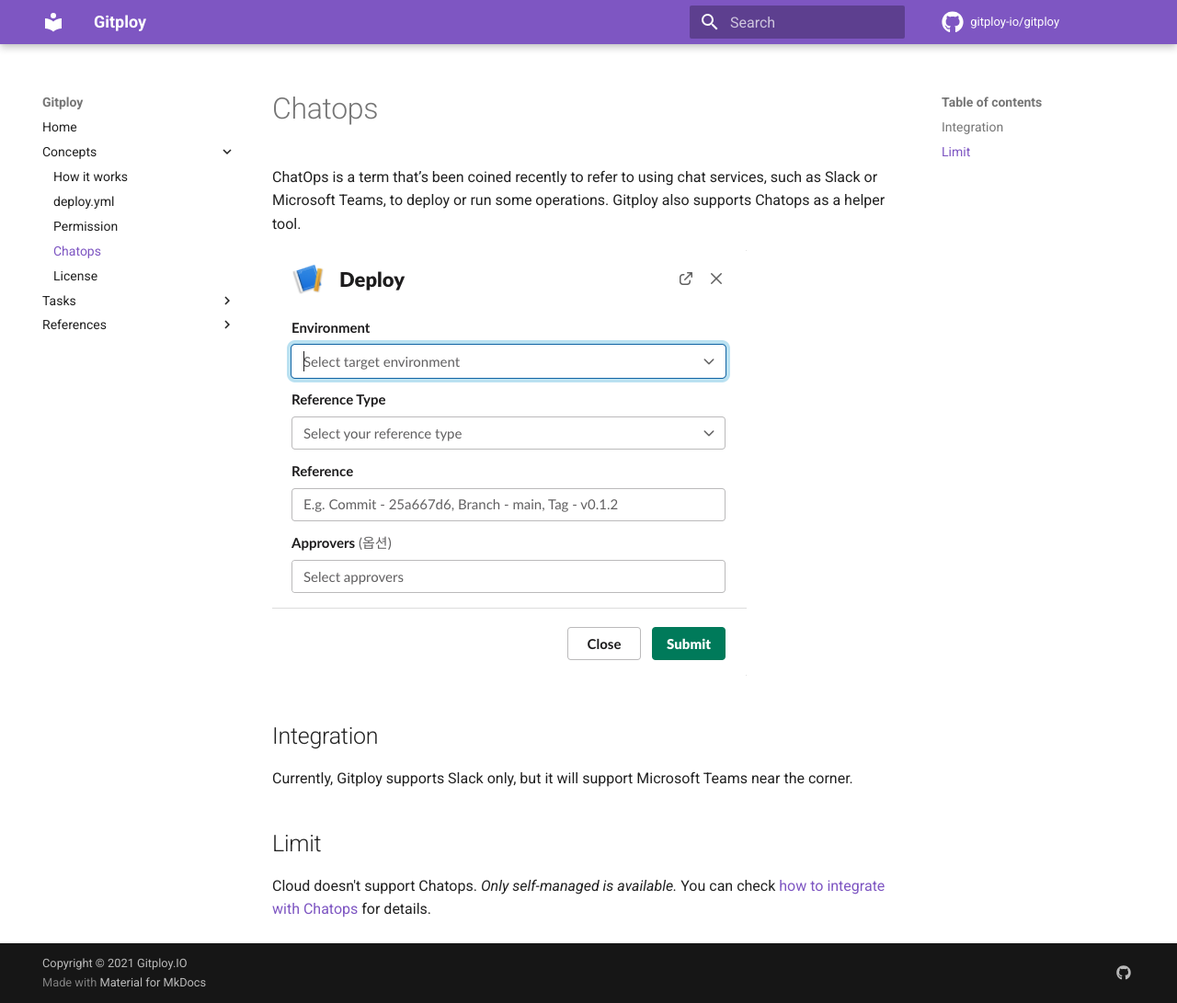
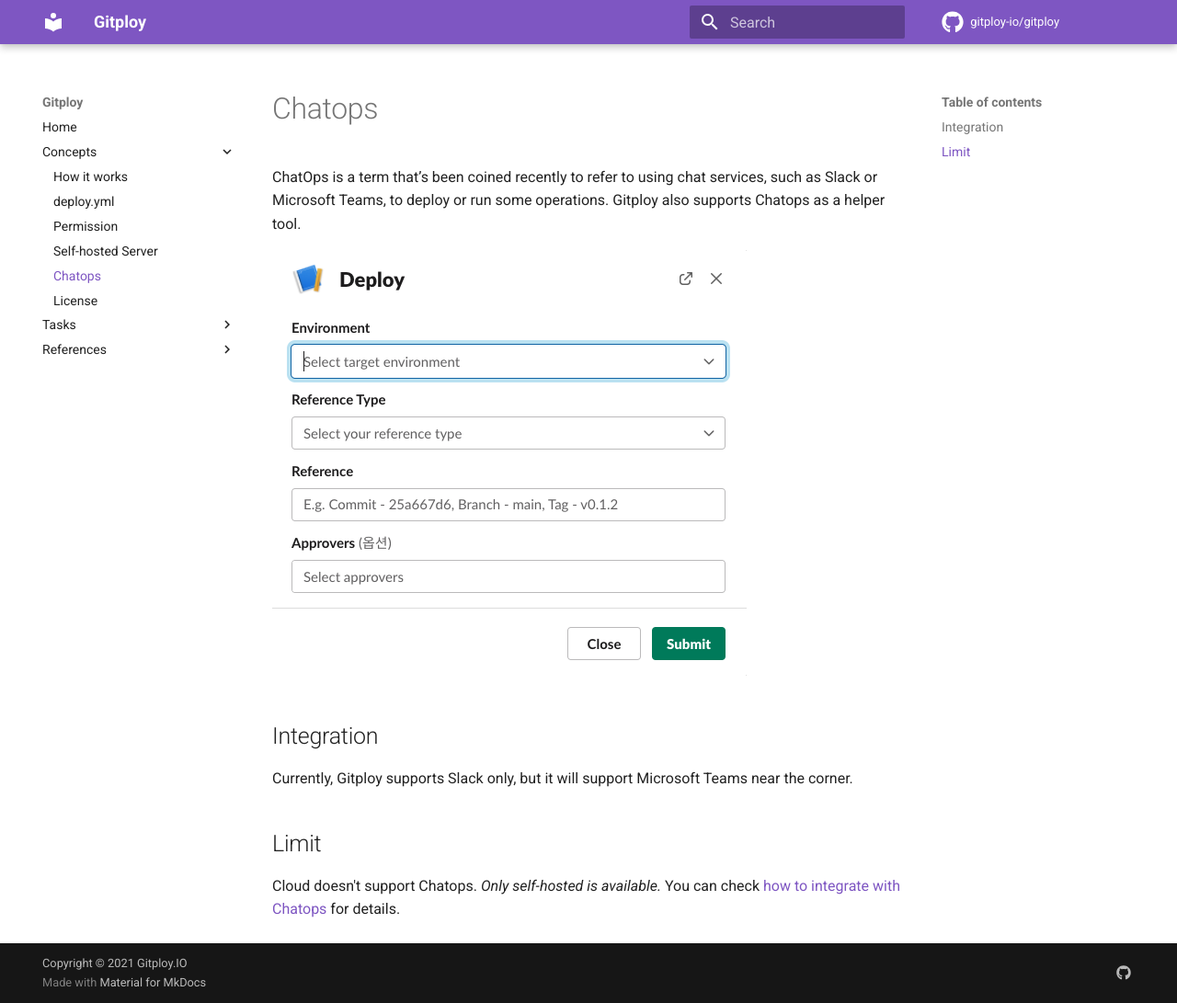
Before and after one commit to gitploy-io/gitploy, an MkDocs documentation site: the page built from docs/concepts/chatops.md, in a window 1280 px wide and 1091 px high. Shown: the whole window at 92% size. Built offline with MkDocs 1.6.1 and Material for MkDocs 9.7.7, drawn with Linux system fonts in a browser that asks for light colours; comment, search, counter and statistics services are not loaded; the version menu is left out.

Commit message:
Add self-hosted server doc

```diff
--- a/docs/concepts/chatops.md
+++ b/docs/concepts/chatops.md
@@ -10,4 +10,4 @@
 
 ## Limit
 
-Cloud doesn't support Chatops. *Only self-managed is available.* You can check [how to integrate with Chatops](../tasks/integration.md) for details.
+Cloud doesn't support Chatops. *Only self-hosted is available.* You can check [how to integrate with Chatops](../tasks/integration.md) for details.
--- a/mkdocs.yml
+++ b/mkdocs.yml
@@ -13,6 +13,7 @@
     - "How it works": concepts/how-it-work.md
     - "deploy.yml": concepts/deploy.yml.md
     - Permission: concepts/permission.md
+    - "Self-hosted Server": concepts/self-hosted-server.md
     - Chatops: concepts/chatops.md
     - License: concepts/license.md
   - Tasks:
```
Also changed, not shown: docs/concepts/self-hosted-server.md (added, +3 -0 lines).
